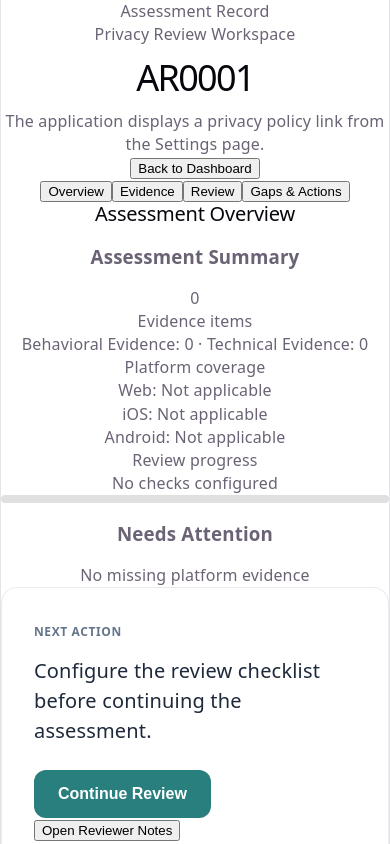
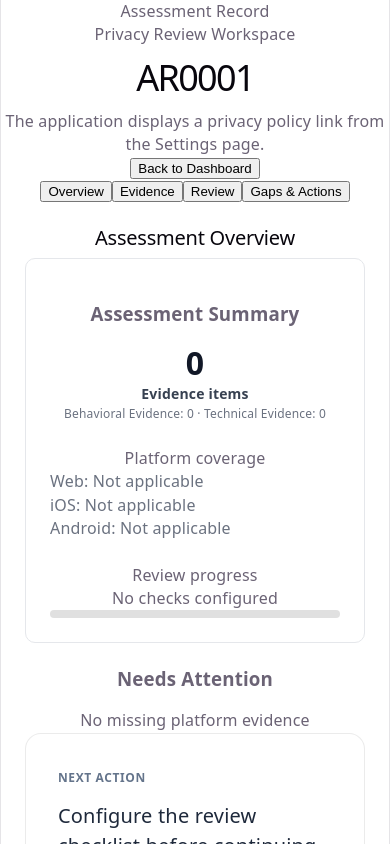
Before and after one commit to barroodc/AssessmentRecord, a React (Vite) app in the folder react/: page / in a window 390 px wide. Both pictures are taken after a click on the element 317 px from the left and 513 px from the top of the page. Shown: the top 844 px of the page. Built offline with nearby package versions, Linux system fonts and the light colour scheme.

Commit message:
Improve Assessment Summary Layout and responsive styling.

```diff
--- a/react/src/components/AssessmentGaps.jsx
+++ b/react/src/components/AssessmentGaps.jsx
@@ -176,7 +176,7 @@ export default function AssessmentGaps({createdGaps, setCreatedGaps, createdActi
                                     <p className="action-card-title">{actionItems.title}</p>
                                     <p className="action-card-assignee">{actionItems.assignee}</p>
                                     <p className={`action-card-priority priority-${actionItems.priorityLevel}`}>{actionItems.priorityLevel}</p>
-                                    <select value={actionItems.status} onChange={(event) => handleUpdateActionStatus(actionItems.id, event.target.value)}>
+                                    <select className="action-card-status" value={actionItems.status} onChange={(event) => handleUpdateActionStatus(actionItems.id, event.target.value)}>
                                         <option value="open">Open</option>
                                         <option value="in_progress">In progress</option>
                                         <option value="completed">Completed</option>
@@ -193,7 +193,7 @@ export default function AssessmentGaps({createdGaps, setCreatedGaps, createdActi
                                     <p className="action-card-title">{actionItems.title}</p>
                                     <p className="action-card-assignee">{actionItems.assignee}</p>
                                     <p className={`action-card-priority priority-${actionItems.priorityLevel}`}>{actionItems.priorityLevel}</p>
-                                    <select value={actionItems.status} onChange={(event) => handleUpdateActionStatus(actionItems.id, event.target.value)}>
+                                    <select className="action-card-status" value={actionItems.status} onChange={(event) => handleUpdateActionStatus(actionItems.id, event.target.value)}>
                                         <option value="open">Open</option>
                                         <option value="in_progress">In progress</option>
                                         <option value="completed">Completed</option>
@@ -210,7 +210,7 @@ export default function AssessmentGaps({createdGaps, setCreatedGaps, createdActi
                                     <p className="action-card-title">{actionItems.title}</p>
                                     <p className="action-card-assignee">{actionItems.assignee}</p>
                                     <p className={`action-card-priority priority-${actionItems.priorityLevel}`}>{actionItems.priorityLevel}</p>
-                                    <select value={actionItems.status} onChange={(event) => handleUpdateActionStatus(actionItems.id, event.target.value)}>
+                                    <select className="action-card-status" value={actionItems.status} onChange={(event) => handleUpdateActionStatus(actionItems.id, event.target.value)}>
                                         <option value="open">Open</option>
                                         <option value="in_progress">In progress</option>
                                         <option value="completed">Completed</option>
--- /dev/null
+++ b/react/src/components/AssessmentOverview.css
@@ -0,0 +1,19 @@
+.answered-questions-progress-track {
+    width: 100%;
+    height: 8px;
+    background-color: #e0e0e0;
+    border-radius: 4px;
+    overflow: hidden;
+}
+
+.answered-questions-progress-fill {
+    height: 100%;
+    background-color: #247c79;
+}
+
+.assessment-overview {
+    width: 100%;
+    max-width: 1100px;
+    margin: 0 auto;
+    padding: 24px;
+}
--- a/react/src/components/AssessmentOverview.jsx
+++ b/react/src/components/AssessmentOverview.jsx
@@ -1,8 +1,11 @@
 import AssessmentSummary from "./AssessmentSummary.jsx";
 import NeedsAttention from "./NeedsAttention.jsx";
 import NextAction from "./NextAction.jsx";
+import "./AssessmentOverview.css"
+import React from "react";
 
-export default function AssessmentOverview({record, setActiveTab, setIsReviewerNotesOpen}) {
+export default function AssessmentOverview({record, setActiveTab, setIsReviewerNotesOpen, totalQuestions,
+                                               answeredQuestions,progressPercentage}) {
     const evidence = record.evidence ?? [];
     const platforms = record.requiredPlatforms ?? [];
     const totalEvidence = evidence.length;
@@ -34,7 +37,7 @@ export default function AssessmentOverview({record, setActiveTab, setIsReviewerN
         nextActionDescription = "All review checks are complete. The assessment is ready for a final decision.";
     }
     return (
-        <section>
+        <section className="assessment-overview">
 
             <h2>Assessment Overview</h2>
             <AssessmentSummary totalEvidence={totalEvidence} behavioralEvidence={behavioralEvidence}
@@ -44,6 +47,18 @@ export default function AssessmentOverview({record, setActiveTab, setIsReviewerN
             <NeedsAttention missingPlatforms={missingPlatforms}/>
             <NextAction nextAction={nextAction} nextActionDescription={nextActionDescription} setActiveTab={setActiveTab}
             setIsReviewerNotesOpen={setIsReviewerNotesOpen}/>
+
+            <div>
+                <h3>Auditor Review Progress</h3>
+                <p>{answeredQuestions} out of {totalQuestions} answered</p>
+                <p>{Math.round(progressPercentage)}%</p>
+                <div className="answered-questions-progress-track">
+                    <div
+                        className="answered-questions-progress-fill"
+                        style={{ width: `${progressPercentage}%` }}
+                    />
+                </div>
+            </div>
         </section>
 
     )
--- a/react/src/components/AssessmentRecordPage.jsx
+++ b/react/src/components/AssessmentRecordPage.jsx
@@ -5,22 +5,52 @@ import ReviewerNotes from "./ReviewerNotes.jsx";
 import AssessmentEvidence from "./AssessmentEvidence.jsx";
 import AssessmentReview from "./AssessmentReview.jsx"
 import AssessmentGaps from "./AssessmentGaps.jsx";
-import React from "react";
+import React, {useState} from "react";
 
 export default function AssessmentRecordPage({record, clearSelection}) {
 
-    const [activeTab, setActiveTab] = React.useState("overview");
-    const [isReviewerNotesOpen, setIsReviewerNotesOpen] = React.useState(false);
-    const [createdGaps, setCreatedGaps] = React.useState([]);
-    const [createdActionItems, setCreatedActionItems] = React.useState([]);
+    const [activeTab, setActiveTab] = useState("overview");
+    const [isReviewerNotesOpen, setIsReviewerNotesOpen] = useState(false);
+    const [createdGaps, setCreatedGaps] = useState([]);
+    const [createdActionItems, setCreatedActionItems] = useState([]);
+    const [answers, setAnswers] = useState(() =>
+        (record.reviewQuestions ?? []).reduce((acc, question) => ({
+            ...acc,
+            [question.id]: question.answer
+        }), {})
+    );
+
+    const [notes, setNotes] = useState(() => (record.reviewQuestions ?? []).reduce((acc, note) =>({
+        ...acc,
+        [note.id]: note.reviewerNotes ?? ""
+         }), {})
+    );
+
+    const [flags, setFlags] = useState(() => (record.reviewQuestions ?? []).reduce((acc, flag) =>({
+        ...acc,
+        [flag.id]: flag.flagged ?? false
+        }), {})
+    );
+
+    const totalQuestions = (record.reviewQuestions ?? []).length;
+    const answeredQuestions = (Object.values(answers).filter((actualQuestions) => actualQuestions !== null && actualQuestions !== undefined)).length;
+    let progressPercentage = 0;
+
+    if (totalQuestions !== 0) {
+        progressPercentage = (answeredQuestions / totalQuestions) * 100;
+    }
 
     return (
         <main>
             <AssessmentHeader record={record} clearSelection={clearSelection}/>
             <AssessmentTabs activeTab={activeTab} setActiveTab={setActiveTab}/>
-            {activeTab === "overview" ? <AssessmentOverview record={record} setActiveTab={setActiveTab} setIsReviewerNotesOpen={setIsReviewerNotesOpen}/> :
+            {activeTab === "overview" ? <AssessmentOverview record={record} setActiveTab={setActiveTab}
+                                                            setIsReviewerNotesOpen={setIsReviewerNotesOpen}
+                                                            totalQuestions={totalQuestions} answeredQuestions={answeredQuestions} progressPercentage={progressPercentage}/> :
                  activeTab === "evidence" ? <AssessmentEvidence record={record} /> :
-                 activeTab === "review" ? <AssessmentReview record={record} setCreatedGaps={setCreatedGaps}/> : activeTab==="gapsAndActions" ?
+                 activeTab === "review" ? <AssessmentReview record={record} setCreatedGaps={setCreatedGaps} answers={answers} setAnswers={setAnswers}
+                                                            notes={notes} setNotes={setNotes} flags={flags} setFlags={setFlags} totalQuestions={totalQuestions}
+                                                            answeredQuestions={answeredQuestions} progressPercentage={progressPercentage}/> : activeTab==="gapsAndActions" ?
                      <AssessmentGaps createdGaps={createdGaps} setCreatedGaps={setCreatedGaps} createdActionItems={createdActionItems} setCreatedActionItems={setCreatedActionItems}/> : ""}
             {isReviewerNotesOpen && (
                 <ReviewerNotes setIsReviewerNotesOpen={setIsReviewerNotesOpen}/>
--- a/react/src/components/AssessmentSummary.css
+++ b/react/src/components/AssessmentSummary.css
@@ -10,3 +10,63 @@
     height: 100%;
     background-color: #247c79;
 }
+
+.assessment-summary-grid {
+    display: grid;
+    grid-template-columns: repeat(3, 1fr);
+    gap: 24px;
+}
+
+@media(max-width: 768px) {
+    .assessment-summary-grid {
+        grid-template-columns: 1fr;
+    }
+}
+
+.assessment-summary-card {
+    background-color: #ffffff;
+    border: 1px solid #e5e7eb;
+    border-radius: 10px;
+    padding: 24px;
+    margin-bottom: 24px;
+}
+
+.assessment-evidence-count {
+    font-size: 32px;
+    font-weight: 700;
+    color: #111827;
+    line-height: 1.2;
+}
+
+.assessment-evidence-label {
+    font-size: 14px;
+    font-weight: 600;
+    color: #374151;
+}
+
+.assessment-evidence-details {
+    font-size: 12px;
+    color: #6b7280;
+    line-height: 1.5;
+}
+
+.platform-missing {
+    color: #b42318;
+    font-weight: 600;
+}
+
+.platform-present {
+    color: #247c79;
+    font-weight: 500;
+}
+
+.platform-not-applicable {
+    color: #6b7280;
+    font-weight: 400;
+}
+
+.platform-row {
+    display: flex;
+    justify-content: space-between;
+    align-items: center;
+}
--- a/react/src/components/AssessmentSummary.jsx
+++ b/react/src/components/AssessmentSummary.jsx
@@ -3,12 +3,13 @@ import "./AssessmentSummary.css";
 export default function AssessmentSummary({totalEvidence, behavioralEvidence, technicalEvidence, evidence, platforms,
                                           allPlatforms, totalChecks, completedChecks, completionPercentage}) {
     return (
-        <section>
+        <section className="assessment-summary-card">
             <h3>Assessment Summary</h3>
+            <div className="assessment-summary-grid">
                 <article>
-                {totalEvidence}
-                <p>Evidence items</p>
-                <p>Behavioral Evidence: {behavioralEvidence} · Technical Evidence: {technicalEvidence}</p>
+                    <div className="assessment-evidence-count">{totalEvidence}</div>
+                    <p className="assessment-evidence-label">Evidence items</p>
+                    <p className="assessment-evidence-details">Behavioral Evidence: {behavioralEvidence} · Technical Evidence: {technicalEvidence}</p>
                 </article>
                 <div>
                     <p>Platform coverage</p>
@@ -18,10 +19,8 @@ export default function AssessmentSummary({totalEvidence, behavioralEvidence, te
                         const isEvidenceMissing = isPlatformRequired && platformEvidenceCount === 0;
 
                         return (
-
-                        <p key={platform}>{platform}: {!isPlatformRequired ? "Not applicable" : isEvidenceMissing ? "Missing"
-                            : "Evidence Present"}</p>
-
+                            <div className="platform-row"><p className={!isPlatformRequired ? "platform-not-applicable" : isEvidenceMissing ? "platform-missing" : "platform-present"} key={platform}>{platform}: {!isPlatformRequired ? "Not applicable" : isEvidenceMissing ? "Missing"
+                                : "Evidence Present"}</p></div>
                         )
                     })}
                 </div>
@@ -44,6 +43,8 @@ export default function AssessmentSummary({totalEvidence, behavioralEvidence, te
                     </div>
 
                 </article>
+            </div>
+
         </section>
     )
 }
--- a/react/src/index.css
+++ b/react/src/index.css
@@ -1,3 +1,8 @@
+* {
+  box-sizing: border-box;
+}
+
+
 :root {
   --text: #6b6375;
   --text-h: #08060d;
```
Also changed, not shown: react/src/components/AssessmentGaps.css (+24 -0 lines), react/src/components/AssessmentReview.jsx (+2 -28 lines). Lines whose indentation alone changed are shown as unchanged.
